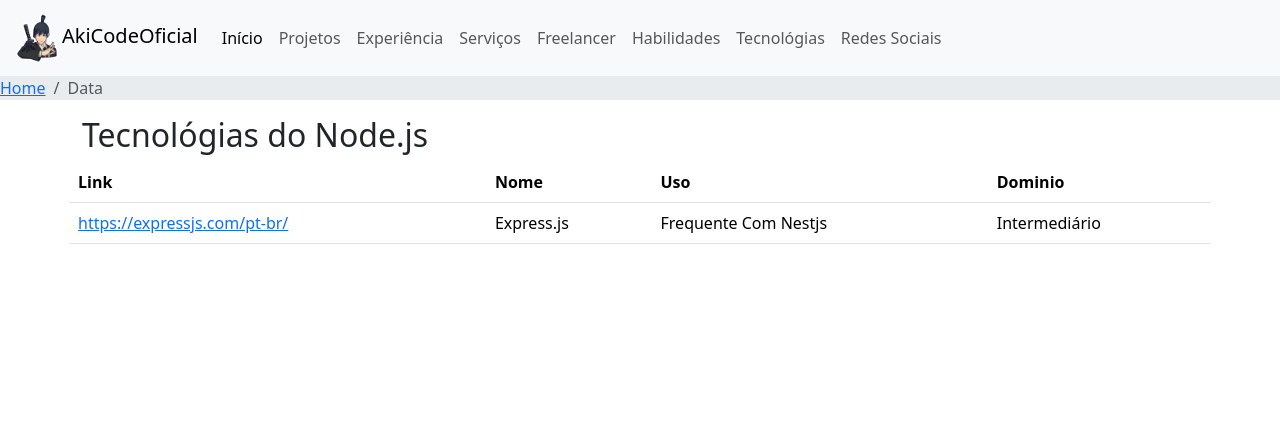
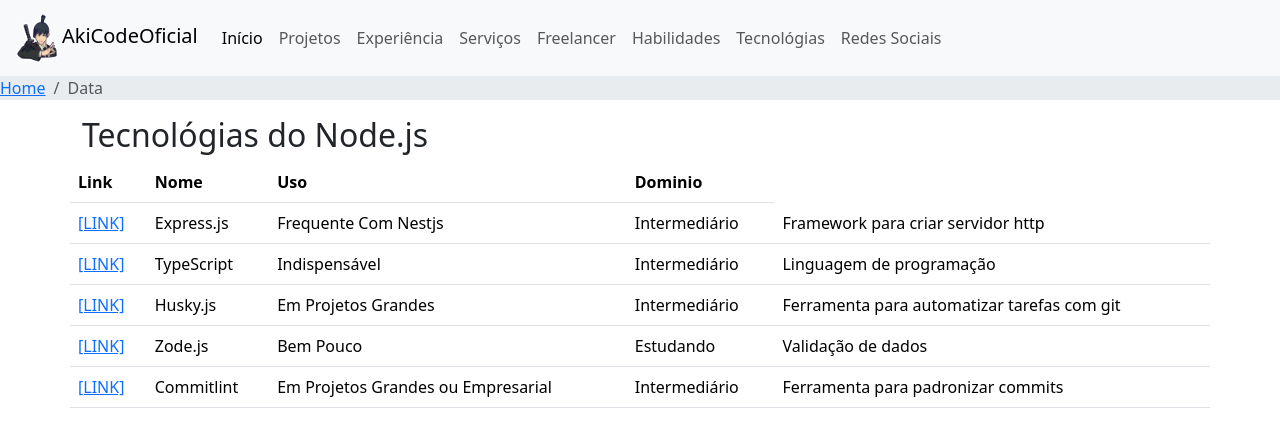
Before and after one commit to akicodeoficial/akicode-portfolio, a React (Vite) app: page /tecnologias/node in a window 1280 px wide. Shown: the top 436 px of the page. Built offline with nearby package versions, Linux system fonts and the light colour scheme.

Commit message:
Adicionando dados

```diff
--- a/src/constants/techs-node.const.ts
+++ b/src/constants/techs-node.const.ts
@@ -3,6 +3,7 @@
   link: string;
   use: string;
   domain: string;
+  description: string;
 }
 
 export const TechsNode: TechsNodeInterface[] = [
@@ -11,5 +12,34 @@
     link: "https://expressjs.com/pt-br/",
     use: "Frequente Com Nestjs",
     domain: "Intermediário",
+    description: "Framework para criar servidor http",
+  },
+  {
+    name: "TypeScript",
+    link: "https://www.typescriptlang.org/",
+    use: "Indispensável",
+    domain: "Intermediário",
+    description: "Linguagem de programação",
+  },
+  {
+    name: "Husky.js",
+    link: "https://typicode.github.io/husky/#/",
+    use: "Em Projetos Grandes",
+    domain: "Intermediário",
+    description: "Ferramenta para automatizar tarefas com git",
+  },
+  {
+    name: "Zode.js",
+    link: "https://zod.dev/",
+    use: "Bem Pouco",
+    domain: "Estudando",
+    description: "Validação de dados",
+  },
+  {
+    name: "Commitlint",
+    link: "https://commitlint.js.org/#/",
+    use: "Em Projetos Grandes ou Empresarial",
+    domain: "Intermediário",
+    description: "Ferramenta para padronizar commits",
   },
 ];
--- a/src/pages/techs/techs_node.tsx
+++ b/src/pages/techs/techs_node.tsx
@@ -28,12 +28,13 @@
                       <tr key={index}>
                         <td>
                           <a href={tech.link} target="_blank" rel="noreferrer">
-                            {tech.link}
+                            [LINK]
                           </a>
                         </td>
                         <td>{tech.name}</td>
                         <td>{tech.use}</td>
                         <td>{tech.domain}</td>
+                        <td>{tech.description}</td>
                       </tr>
                     );
                   })
```
